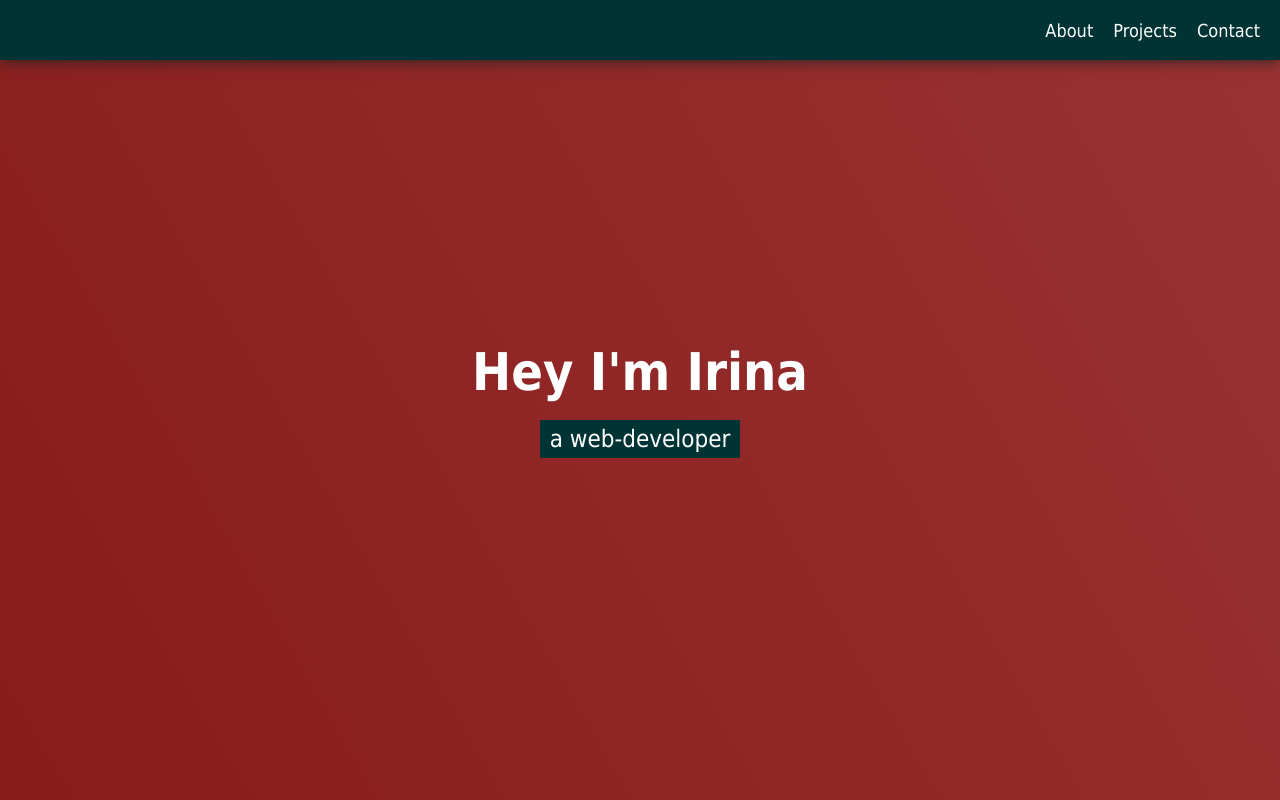
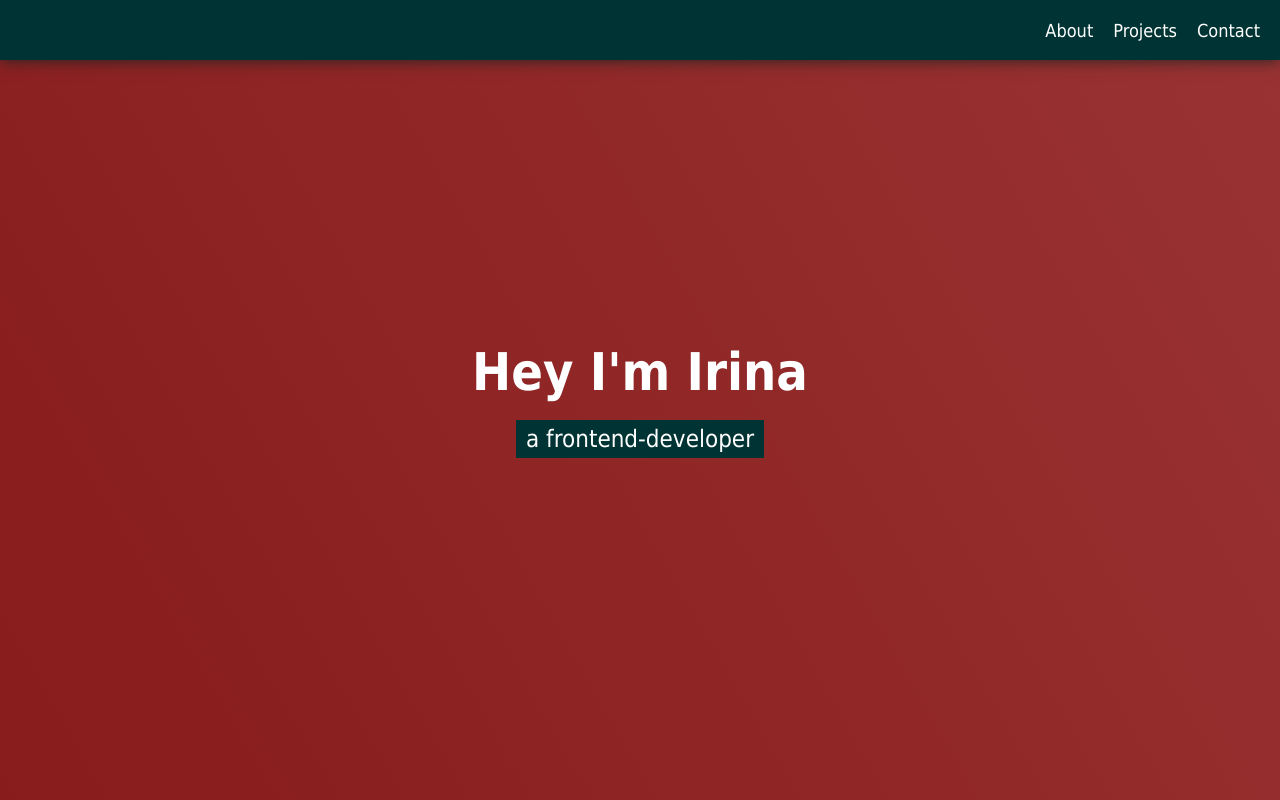
Before and after one commit to IrinaTuma/Personal-Portfolio-Webpage, a plain HTML site: page index.html in a window 1280 px wide. Shown: the top 800 px of the page. Drawn offline with Linux system fonts and the light colour scheme.

Commit message:
Update index.html

```diff
--- a/index.html
+++ b/index.html
@@ -21,7 +21,7 @@
     <!--Welcome section-->
     <section id="welcome-section">
       <h1>Hey I'm Irina</h1>
-      <p>a web-developer</p>
+      <p>a frontend-developer</p>
     </section>
 
     <!--Projects-->
```
